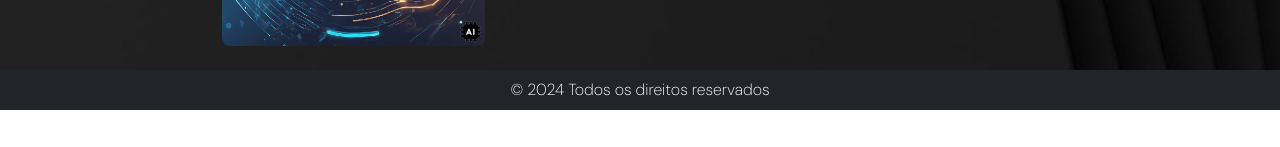
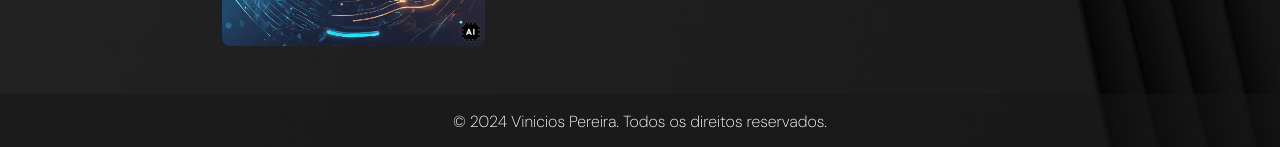
Before and after one commit to vinicios-psilva/portfolio, a Next.js app: page / in a window 1280 px wide. Shown: the part 1371-1518 px from the top of the page. Before the commit the page ends 1481 px from the top, so only its background shows below. Built offline with nearby package versions, Linux system fonts and the light colour scheme.

Commit message:
Update Footer.js

```diff
--- a/src/components/Footer.js
+++ b/src/components/Footer.js
@@ -1,15 +1,18 @@
 import Link from "next/link"
-import styles from '../styles/styles.css'
+import styles from '@/styles/styles.css'
 
 const Footer = () => {
     return (
-        <footer className="bg-dark text-white py-2">
+        <div className="pt-4">
+
+        <footer className="footer text-white py-3 ">
             <div className="container d-flex justify-content-center">
                 <span>
-                    &copy; 2024 Todos os direitos reservados
+                     © 2024 Vinicios Pereira. Todos os direitos reservados.
                 </span>
             </div>
         </footer>
+        </div>
     )
 }
 
```
